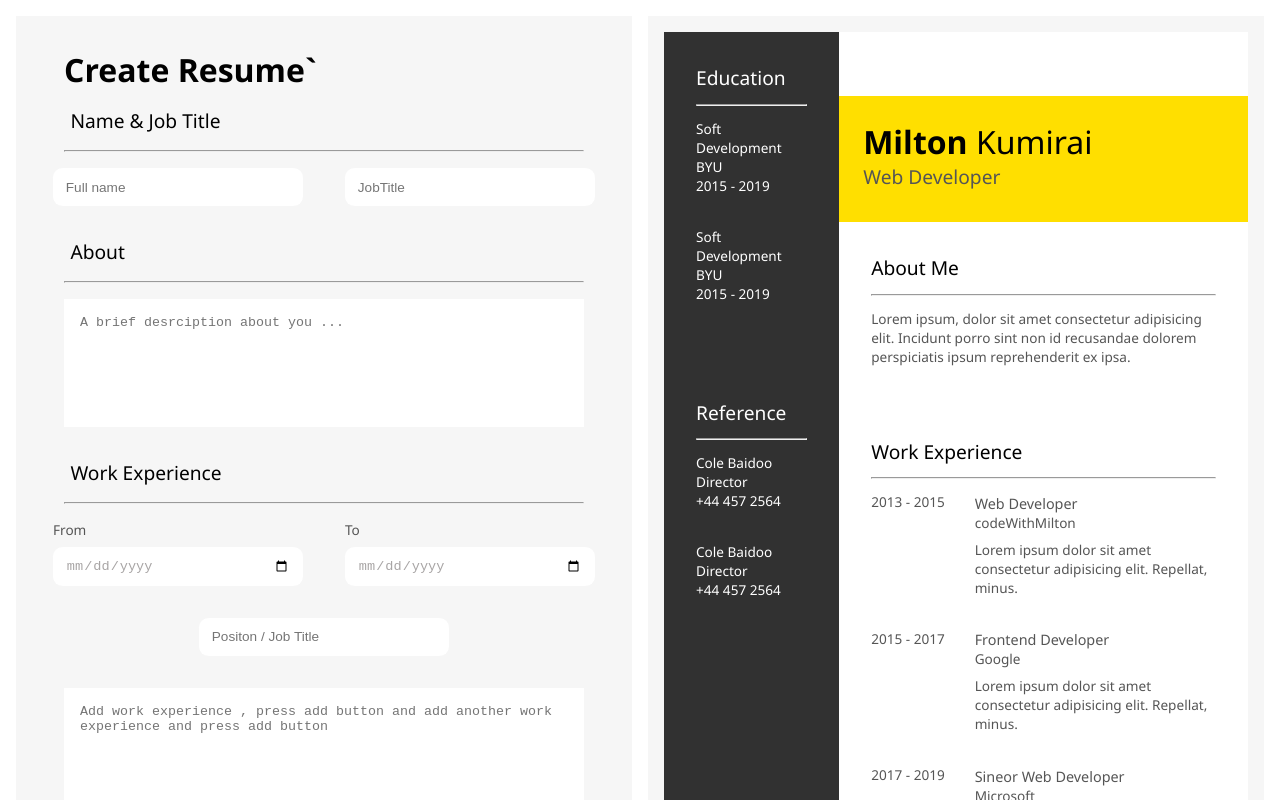
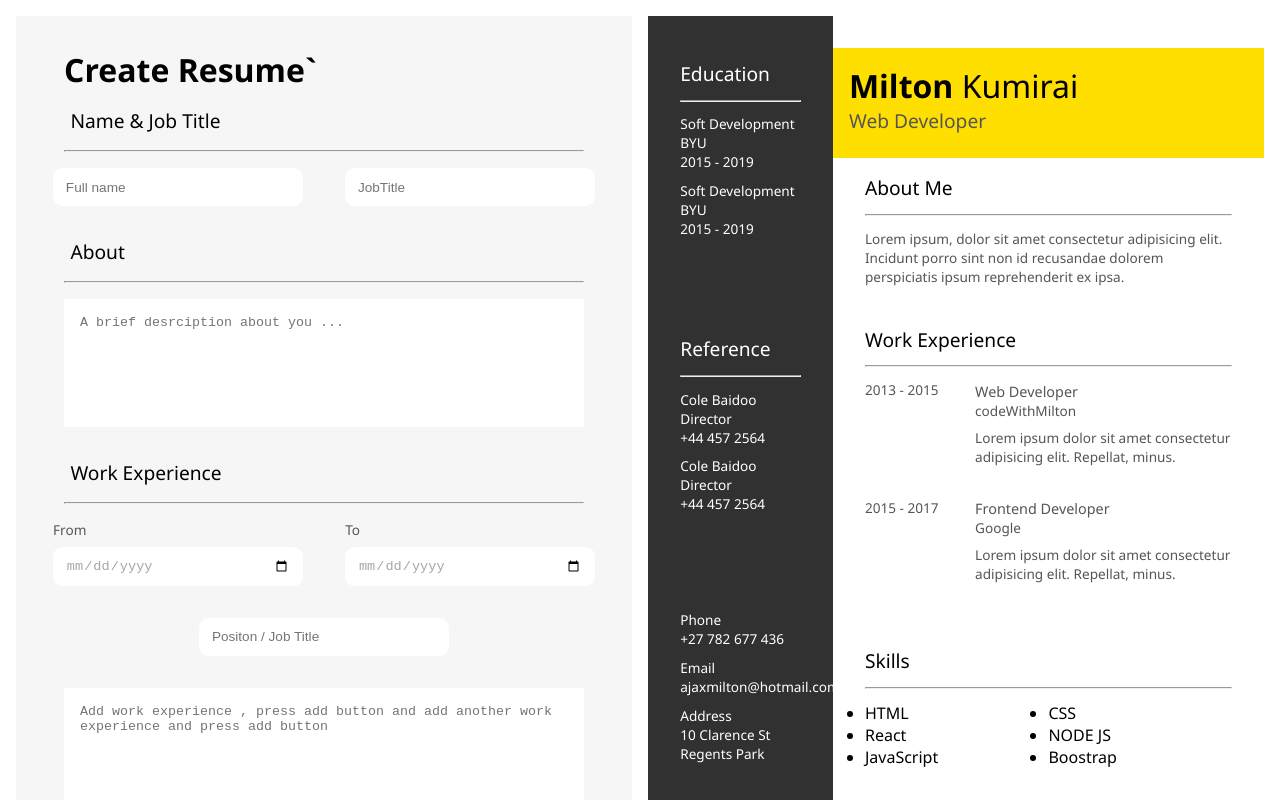
Before and after one commit to Kummirai/resume, a React (Vite) app in the folder cv application/: page / in a window 1280 px wide. Built offline with nearby package versions, Linux system fonts and the light colour scheme.

Commit message:
Adjust styles to fit resume template on a single page

```diff
--- /dev/null
+++ b/cv application/src/components/templateOne/Contacts.jsx
@@ -0,0 +1,21 @@
+const Contacts = () => {
+  return (
+    <div className="about-me">
+      <div>
+        <p>Phone</p>
+        <p>+27 782 677 436</p>
+      </div>
+      <div>
+        <p>Email</p>
+        <p>ajaxmilton@hotmail.com</p>
+      </div>
+      <div>
+        <p>Address</p>
+        <p>10 Clarence St</p>
+        <p>Regents Park</p>
+      </div>
+    </div>
+  );
+};
+
+export default Contacts;
--- a/cv application/src/components/templateOne/Sidebar.jsx
+++ b/cv application/src/components/templateOne/Sidebar.jsx
@@ -1,3 +1,4 @@
+import Contacts from "./Contacts";
 import Education from "./Education";
 import Reference from "./Reference";
 
@@ -6,6 +7,7 @@ const Sidebar = () => {
     <div className="sidebar">
       <Education />
       <Reference />
+      <Contacts />
     </div>
   );
 };
--- a/cv application/src/components/templateOne/WorkExperience.jsx
+++ b/cv application/src/components/templateOne/WorkExperience.jsx
@@ -25,17 +25,6 @@ const WorkExperience = () => {
           </p>
         </div>
       </div>
-      <div className="work-exp-cont">
-        <p className="work-exp-year">2017 - 2019</p>
-        <div className="work-exp-details">
-          <p className="work-exp-title">Sineor Web Developer</p>
-          <p className="work-exp-comp">Microsoft</p>
-          <p className="work-exp-desc">
-            Lorem ipsum dolor sit amet consectetur adipisicing elit. Repellat,
-            minus.
-          </p>
-        </div>
-      </div>
     </div>
   );
 };
--- a/cv application/src/components/templateOne/template.css
+++ b/cv application/src/components/templateOne/template.css
@@ -5,7 +5,6 @@
   -webkit-backdrop-filter: blur(0px) saturate(200%);
   background-color: rgba(126, 124, 128, 0.07);
   height: 100vh;
-  padding: 1rem;
   overflow-y: auto;
   margin-left: 1rem;
 }
@@ -28,14 +27,15 @@
   height: 100vh;
   display: flex;
   flex-direction: column;
+  justify-content: space-around;
 }
 
 .heading {
   background-color: #ffdf00;
   display: flex;
   flex-direction: column;
-  padding: 1.5rem;
-  margin-top: 4rem;
+  padding: 1rem;
+  margin-top: 2rem;
 }
 
 .heading h1 {
@@ -52,7 +52,7 @@
 }
 
 .about-me {
-  margin: 2rem;
+  margin: 1rem 2rem;
   display: flex;
   flex-direction: column;
 }
@@ -96,6 +96,7 @@
   grid-template-columns: repeat(2, 1fr);
   margin-bottom: 3rem;
 }
+/* .sidebar .about-me  */
 
 .sidebar .about-me h2 {
   color: white;
@@ -106,7 +107,7 @@
 }
 
 .sidebar .about-me div {
-  margin-bottom: 2rem;
+  margin-bottom: 0.6rem;
 }
 
 .sidebar .about-me p {
```
